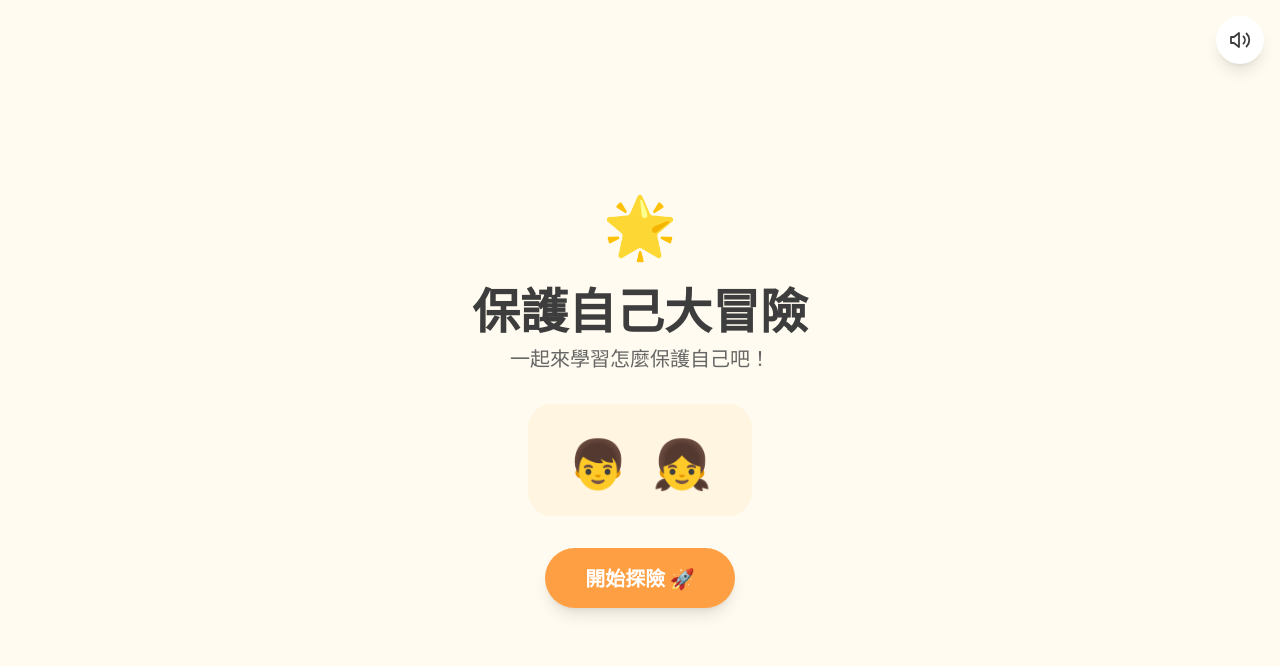
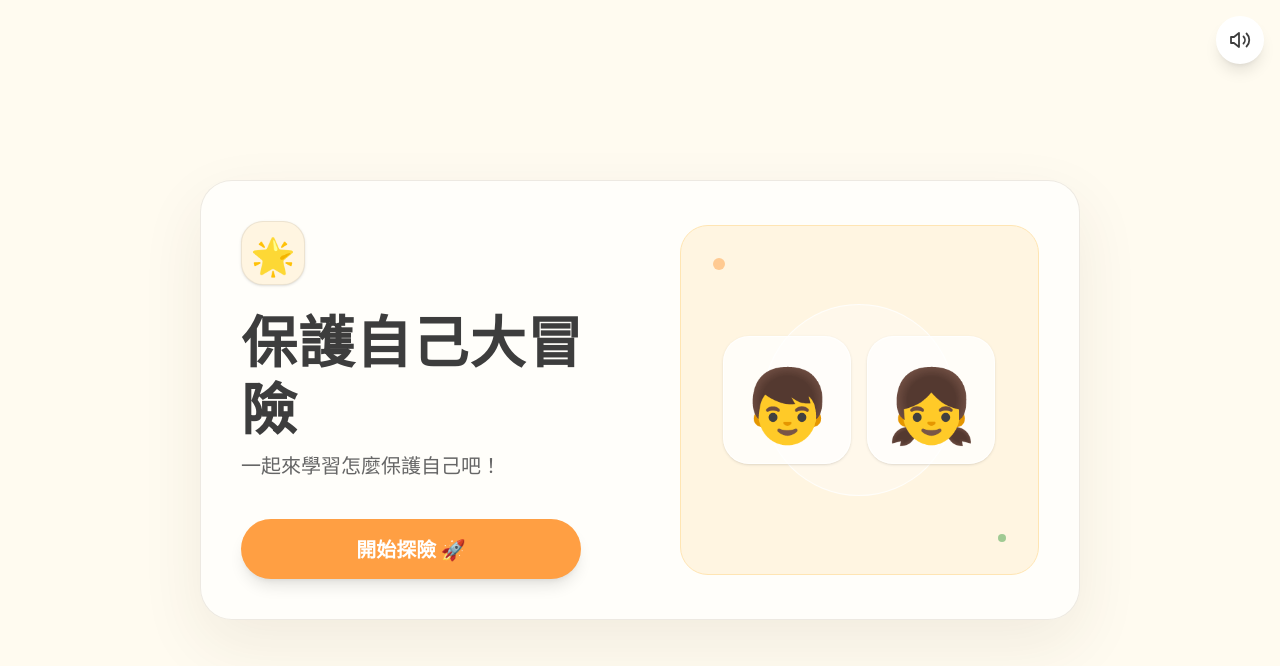
Before and after one commit to hohsiang-lab/client-renhe-child-safety-web, a React (Vite) app: page / in a window 1280 px wide. Shown: the top 666 px of the page. Built offline with nearby package versions, Linux system fonts and the light colour scheme.

Commit message:
feat(HO-3164): align homepage visual style

```diff
--- a/src/pages/HomePage.tsx
+++ b/src/pages/HomePage.tsx
@@ -1,10 +1,11 @@
 import { useNavigate } from "react-router-dom";
-import { motion } from "framer-motion";
+import { motion, useReducedMotion } from "framer-motion";
 import { useAudioContext } from "../hooks/useAudioContext";
 
 export default function HomePage() {
   const navigate = useNavigate();
   const { isMuted, currentAudioRef } = useAudioContext();
+  const prefersReducedMotion = useReducedMotion() ?? false;
 
   function handleStart() {
     if (currentAudioRef.current) {
@@ -28,47 +29,66 @@ export default function HomePage() {
   }
 
   return (
-    <motion.div
-      className="flex min-h-dvh flex-col items-center justify-center px-6 text-center"
-      initial={{ opacity: 0, y: 20 }}
+    <div className="flex min-h-dvh items-center justify-center px-4 py-20 sm:px-6 md:py-10">
+      <motion.main
+        data-testid="homepage-hero"
+        className="relative grid w-full max-w-[880px] grid-cols-1 items-center gap-6 overflow-hidden rounded-[32px] border border-warm-border/30 bg-white/65 p-6 shadow-[0_24px_64px_rgba(72,54,30,0.08)] sm:p-8 md:grid-cols-[1fr_0.9fr] md:gap-10 md:p-10"
+        initial={prefersReducedMotion ? false : { opacity: 0, y: 20 }}
         animate={{ opacity: 1, y: 0 }}
-      transition={{ duration: 0.6 }}
+        transition={{ duration: prefersReducedMotion ? 0 : 0.45 }}
       >
-      <motion.div
-        className="mb-6"
-        initial={{ scale: 0.8, opacity: 0 }}
-        animate={{ scale: 1, opacity: 1 }}
-        transition={{ delay: 0.3, duration: 0.5 }}
+        <div
+          data-testid="homepage-intro"
+          className="relative z-10 flex flex-col items-center text-center md:items-start md:text-left"
         >
-        <div className="mx-auto mb-2 text-6xl">🌟</div>
-      </motion.div>
-
-      <h1 className="mb-3 text-4xl font-bold md:text-5xl">保護自己大冒險</h1>
-      <p className="text-text-light mb-8 text-lg md:text-xl">
+          <div
+            aria-hidden="true"
+            className="mb-5 flex size-16 items-center justify-center rounded-[22px] border border-warm-border/30 bg-warm-card text-4xl shadow-sm"
+          >
+            🌟
+          </div>
+          <h1 className="mb-3 max-w-full text-[clamp(2.25rem,5vw,3.5rem)] leading-[1.2] font-bold tracking-[0.02em] text-text-main">
+            保護自己大冒險
+          </h1>
+          <p className="text-text-light max-w-[22rem] text-base leading-7 sm:text-lg md:text-xl">
             一起來學習怎麼保護自己吧！
           </p>
+        </div>
 
-      <motion.div
-        className="bg-warm-card mb-8 flex items-center justify-center gap-6 rounded-3xl px-10 py-8"
-        initial={{ opacity: 0, y: 10 }}
-        animate={{ opacity: 1, y: 0 }}
-        transition={{ delay: 0.4, duration: 0.5 }}
+        <div
+          data-testid="homepage-characters"
+          className="relative flex min-h-[216px] items-center justify-center gap-3 overflow-hidden rounded-[28px] border border-[#ffe5b3] bg-warm-card p-5 sm:min-h-[236px] sm:gap-4 md:row-span-2 md:min-h-[350px]"
         >
-        <span className="text-5xl">👦</span>
-        <span className="text-5xl">👧</span>
-      </motion.div>
+          <div
+            aria-hidden="true"
+            className="pointer-events-none absolute left-1/2 top-1/2 size-48 -translate-x-1/2 -translate-y-1/2 rounded-full border border-white/80 bg-white/35"
+          />
+          <div
+            aria-hidden="true"
+            className="pointer-events-none absolute left-8 top-8 size-3 rounded-full bg-primary/50"
+          />
+          <div
+            aria-hidden="true"
+            className="pointer-events-none absolute bottom-8 right-8 size-2 rounded-full bg-green-safe-dark/50"
+          />
+          <span aria-hidden="true" className="relative z-10 flex size-24 items-center justify-center rounded-[26px] border border-white/80 bg-white/75 text-6xl shadow-sm sm:size-28 md:size-32 md:text-7xl">
+            👦
+          </span>
+          <span aria-hidden="true" className="relative z-10 flex size-24 items-center justify-center rounded-[26px] border border-white/80 bg-white/75 text-6xl shadow-sm sm:size-28 md:size-32 md:text-7xl">
+            👧
+          </span>
+        </div>
 
         <motion.button
+          data-testid="homepage-start"
           onClick={handleStart}
-        className="bg-primary hover:bg-primary-hover cursor-pointer rounded-full px-10 py-4 text-xl font-bold text-white shadow-lg"
-        whileHover={{ scale: 1.05 }}
-        whileTap={{ scale: 0.97 }}
-        initial={{ opacity: 0, y: 10 }}
-        animate={{ opacity: 1, y: 0 }}
-        transition={{ delay: 0.6, duration: 0.4 }}
+          className="bg-primary hover:bg-primary-hover focus-visible:ring-primary focus-visible:ring-offset-warm-bg flex min-h-[60px] w-full cursor-pointer items-center justify-center gap-3 rounded-full px-8 py-4 text-lg font-bold text-white shadow-lg transition-colors focus-visible:ring-4 focus-visible:outline-none md:max-w-[340px] md:text-xl"
+          whileHover={prefersReducedMotion ? undefined : { scale: 1.05 }}
+          whileTap={prefersReducedMotion ? undefined : { scale: 0.97 }}
         >
           開始探險 🚀
         </motion.button>
-    </motion.div>
+      </motion.main>
+    </div>
   );
 }
```
Also changed, not shown: 1 other file (tests, documents, lock files or other folders). Lines whose indentation alone changed are shown as unchanged.
